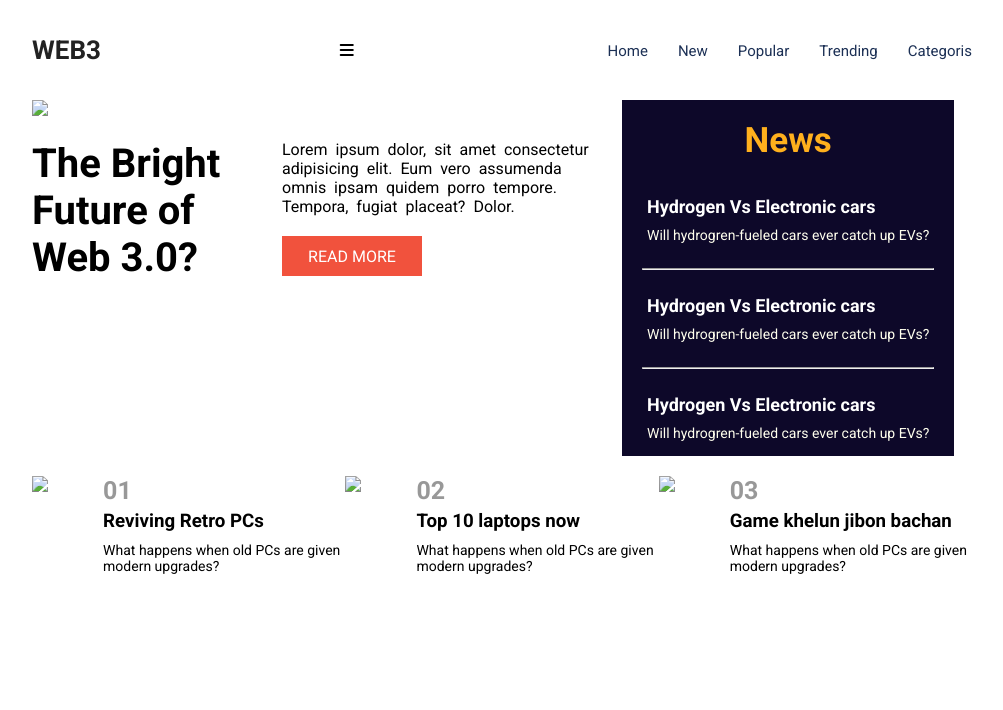
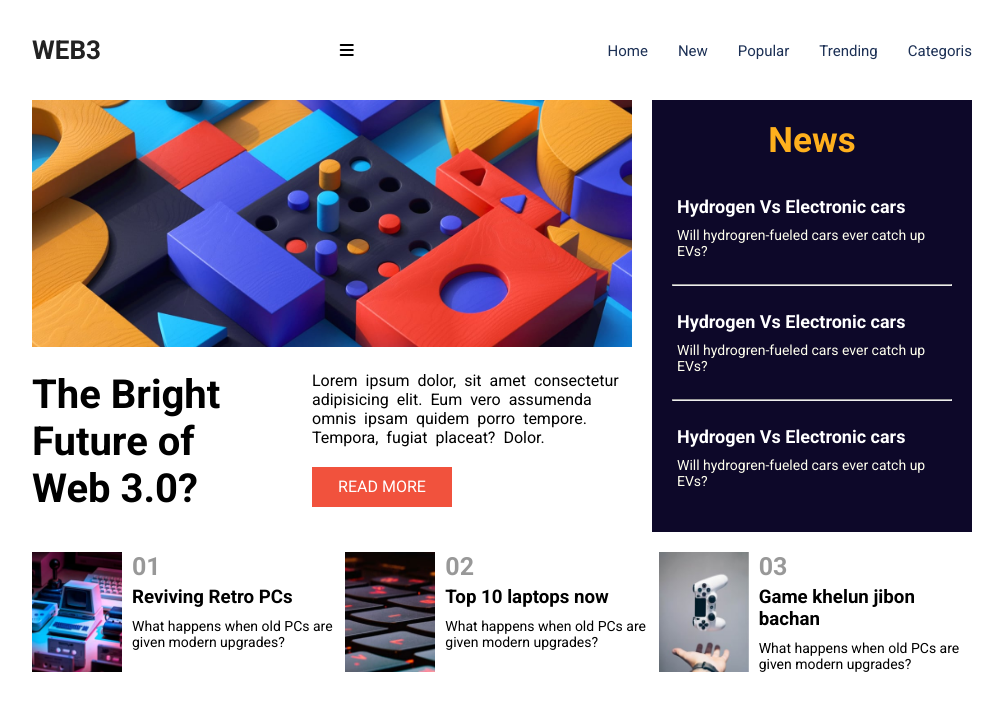
Before and after one commit to webhimelkop/jsprojects, a plain HTML site: page index.html in a window 1280 px wide. Shown: the whole page, without its empty margins (138-1141 px from the left). Drawn offline with Linux system fonts and the light colour scheme.

Commit message:
Update index.html

```diff
--- a/index.html
+++ b/index.html
@@ -43,7 +43,7 @@
 
       <div class="content1">
 
-        <img src="images/image-web-3-desktop.jpg">
+        <img src="image-web-3-desktop.jpg">
         <div class="cols">
           <div class="head">
             <h1>The Bright Future of Web 3.0? </h1>
@@ -84,7 +84,7 @@
     <div class="tech-news">
 
       <div class="posts">
-        <img src="images/image-retro-pcs.jpg">
+        <img src="image-retro-pcs.jpg">
 
         <div class="content">
           <h2>01</h2>
@@ -96,7 +96,7 @@
 
 
       <div class="posts">
-        <img src="images/image-top-laptops.jpg">
+        <img src="image-top-laptops.jpg">
 
         <div class="content">
           <h2>02</h2>
@@ -107,7 +107,7 @@
 
 
       <div class="posts">
-        <img src="images/image-gaming-growth.jpg">
+        <img src="image-gaming-growth.jpg">
 
         <div class="content">
           <h2>03</h2>
```
